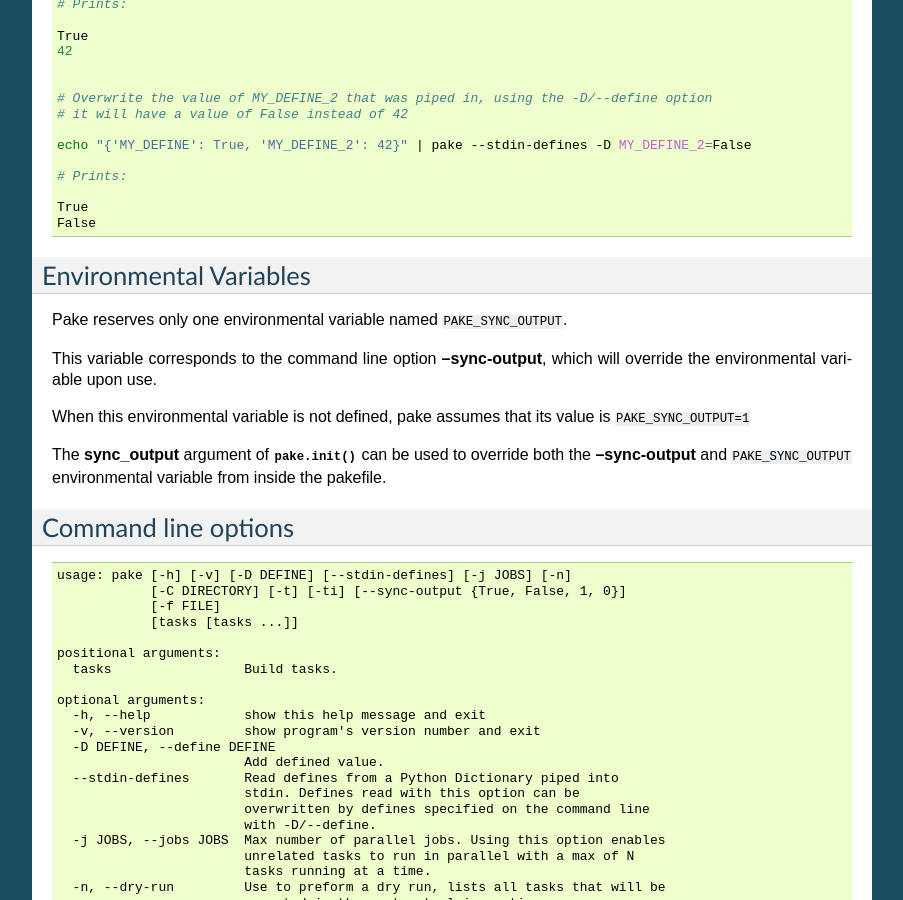
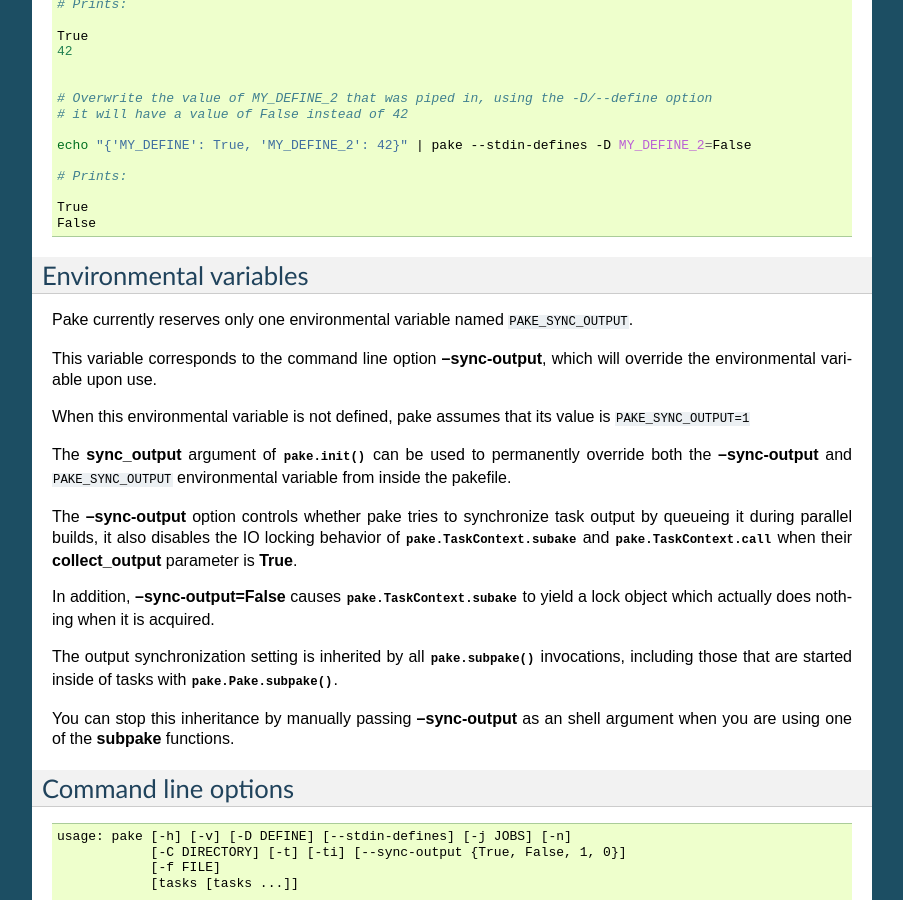
Before and after one commit to Teriks/pake, a Sphinx documentation site: the page built from docs/source/runningpake.rst, in a window 1280 px wide and 900 px high, scrolled down 3680 px. Shown: the whole window, without its empty margins (198-1101 px from the left). Built offline with Sphinx 7.4.7, drawn with Linux system fonts in a browser that asks for light colours; some of the changed text lies outside the part shown.

Commit message:
(Doc) Reword Environmental variables section in runningpake.rst

```diff
--- a/docs/source/runningpake.rst
+++ b/docs/source/runningpake.rst
@@ -256,18 +256,32 @@ Example Commands:
     False
 
 
-Environmental Variables
+Environmental variables
 -----------------------
 
-Pake reserves only one environmental variable named ``PAKE_SYNC_OUTPUT``.
+Pake currently reserves only one environmental variable named ``PAKE_SYNC_OUTPUT``.
 
 This variable corresponds to the command line option **--sync-output**, which will override
 the environmental variable upon use.
 
 When this environmental variable is not defined, pake assumes that its value is ``PAKE_SYNC_OUTPUT=1``
 
-The **sync_output** argument of :py:meth:`pake.init` can be used to override both the
-**--sync-output** and ``PAKE_SYNC_OUTPUT`` environmental variable from inside the pakefile.
+The **sync_output** argument of :py:meth:`pake.init` can be used to permanently override
+both the **--sync-output** and ``PAKE_SYNC_OUTPUT`` environmental variable from inside
+the pakefile.
+
+The **--sync-output** option controls whether pake tries to synchronize task output by
+queueing it during parallel builds, it also disables the IO locking behavior of :py:class:`pake.TaskContext.subake`
+and :py:class:`pake.TaskContext.call` when their **collect_output** parameter is **True**.
+
+In addition, **--sync-output=False** causes :py:class:`pake.TaskContext.subake` to yield a lock
+object which actually does nothing when it is acquired.
+
+The output synchronization setting is inherited by all :py:meth:`pake.subpake` invocations,
+including those that are started inside of tasks with :py:meth:`pake.Pake.subpake`.
+
+You can stop this inheritance by manually passing **--sync-output** as an shell argument
+when you are using one of the **subpake** functions.
 
 
 Command line options
```
